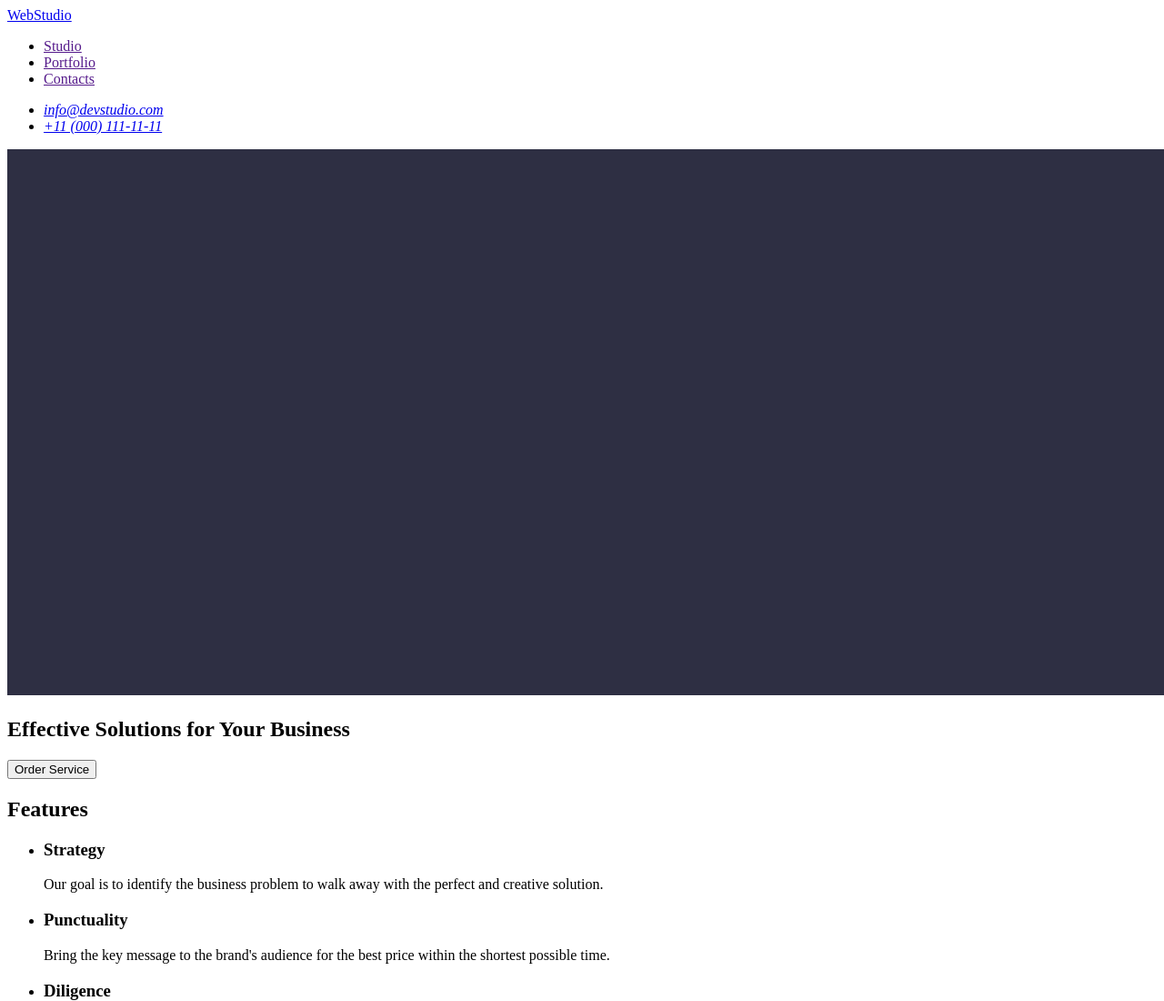
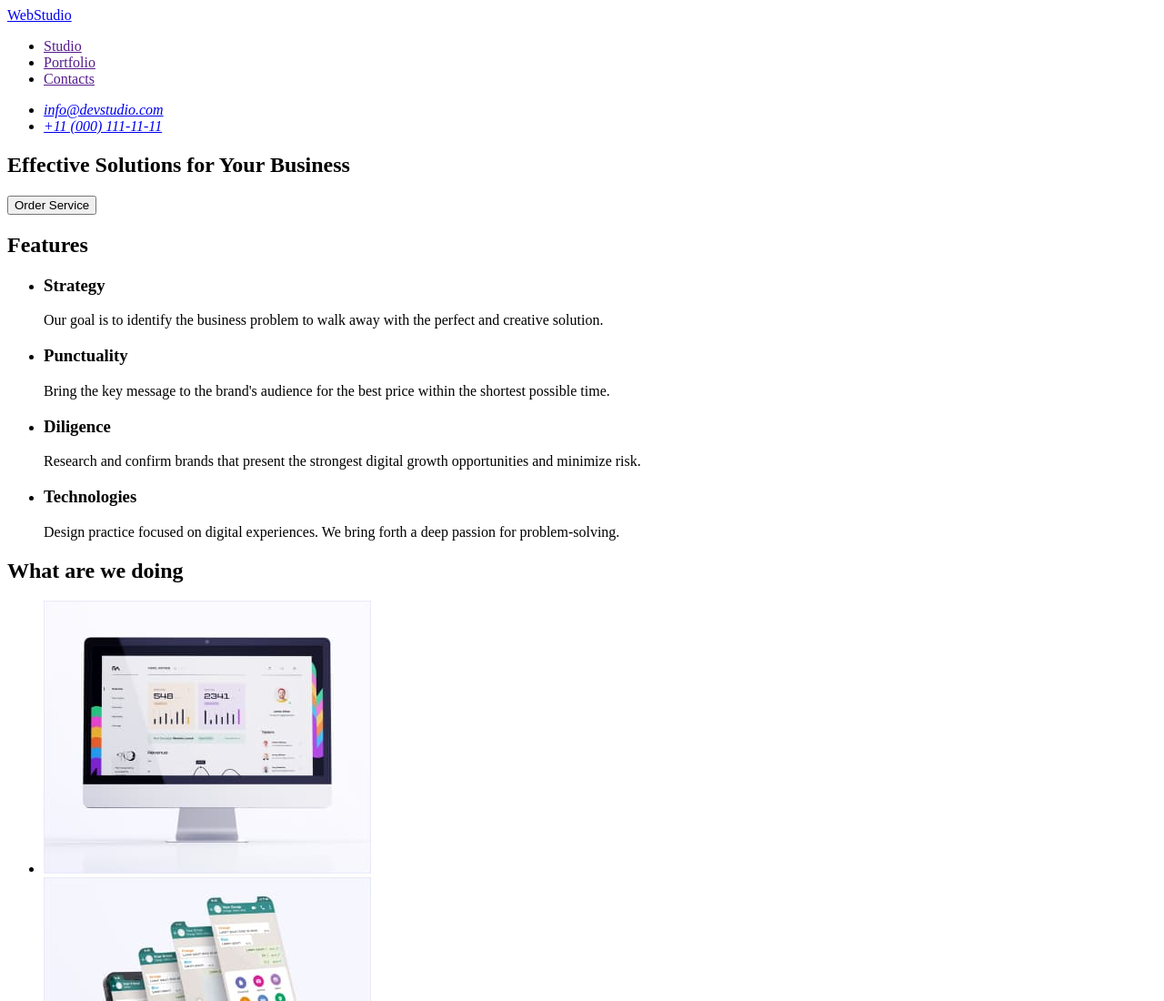
Before and after one commit to OlegBarabash/goit-markup-hw-01, a plain HTML site: page index.html in a window 1280 px wide. Shown: the top 1100 px of the page at 91% size. Drawn offline with Linux system fonts and the light colour scheme.

Commit message:
Update index.html

```diff
--- a/index.html
+++ b/index.html
@@ -27,7 +27,7 @@
     <main>
       <!--Hero-->
       <section>
-        <img src="./images/Dark-bg.jpg" alt="Background" width="1440" />
+        <!--<img src="./images/Dark-bg.jpg" alt="Background" width="1440" /> -->
         <h1>Effective Solutions for Your Business</h1>
         <button type="button">Order Service</button>
       </section>
```
